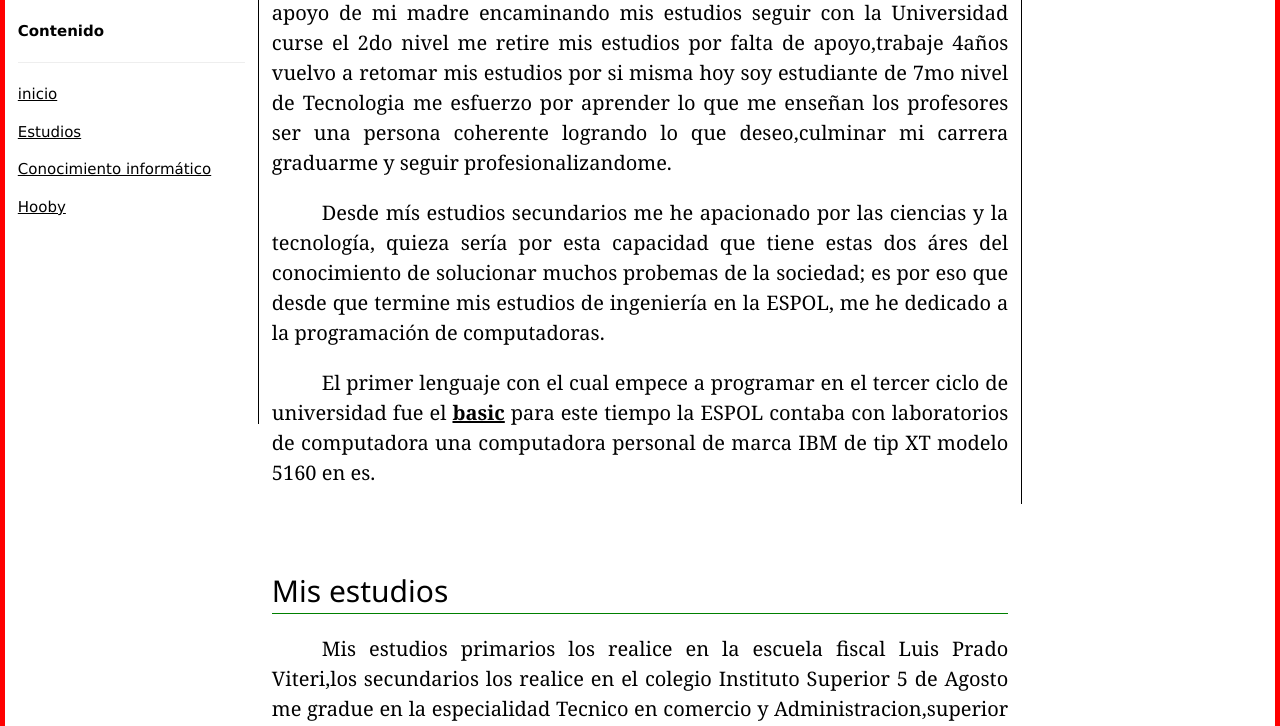
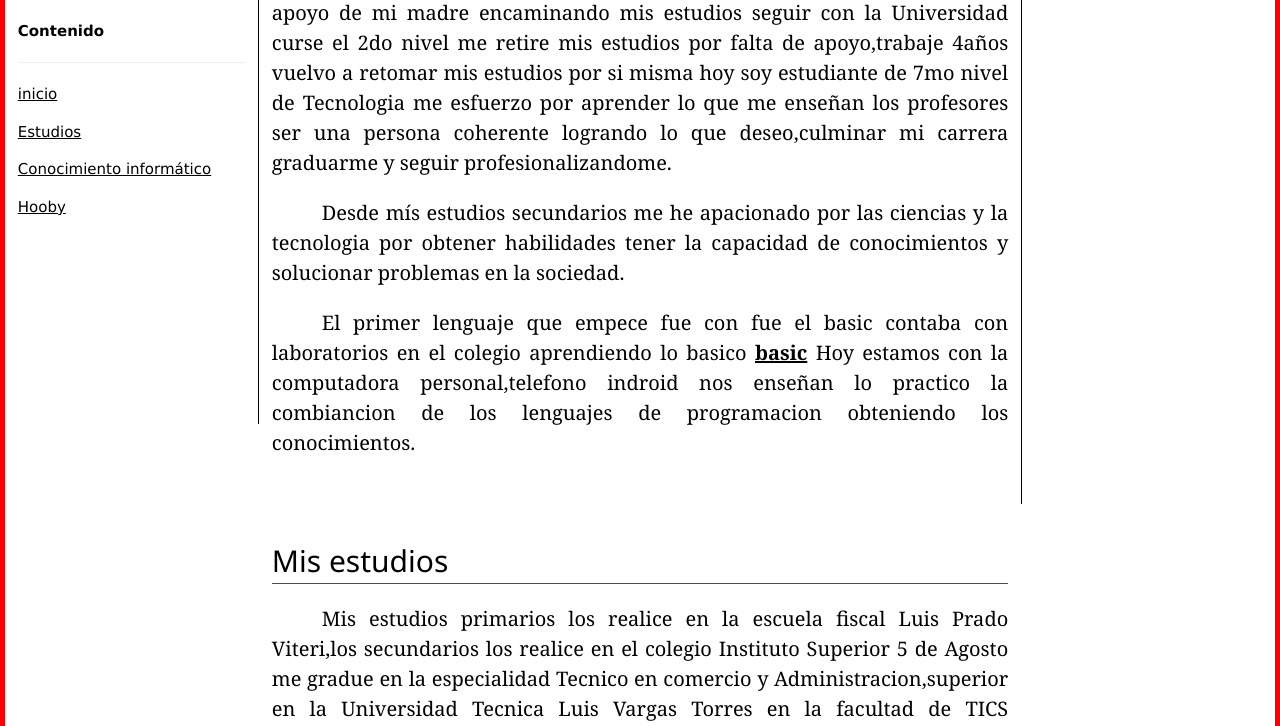
Before and after one commit to Mariavalverde2022/ValverdeMariaJose, a PHP site: page / in a window 1280 px wide. Shown: the part 381-1107 px from the top of the page. Run offline with PHP 8.4, Linux system fonts and the light colour scheme.

Commit message:
cambio de informacion

```diff
--- a/index.php
+++ b/index.php
@@ -25,8 +25,8 @@ include("marco-right.php");
   <div style="width: 100%; height:100%;" >
            <div  style="text-align:justify; font-size: 20px;">
                    <p class="eys-parrafo">Hola, yo soy Maria Jose Valverde Bautista, naci en Esmeraldas-Ecuador,el 16 de Octubre de 1995 mis padres son Esneda Bautista,Jose Valverde mis hermanos son:Jose Elias Sosa,Shirley Sosa,FernandaSosa,Ana Valverde,Diana Valverde.Desde mi niñez resido en la provincia de Esmeraldas estudie la primaria,la secundaria termine el bachillerato con apoyo de mi madre encaminando mis estudios seguir con la Universidad curse el 2do nivel me retire mis estudios por falta de apoyo,trabaje 4años vuelvo a retomar mis estudios por si misma hoy soy estudiante de 7mo nivel de Tecnologia me esfuerzo por aprender lo que me enseñan los profesores ser una persona coherente logrando lo que deseo,culminar mi carrera graduarme y seguir profesionalizandome. </p>
-                   <p class="eys-parrafo">Desde mís estudios secundarios me he apacionado por las ciencias y la tecnología, quieza sería  por esta capacidad que tiene estas dos áres del conocimiento de solucionar muchos probemas de la sociedad; es por eso que desde que termine mis estudios de ingeniería en la ESPOL, me he dedicado a la programación de computadoras. </p>
-<p class="eys-parrafo"> El primer lenguaje con el cual empece a programar en el tercer ciclo de universidad fue el <b><a href="https://en.wikipedia.org/wiki/BASIC"> basic</a></b>  para este tiempo la ESPOL contaba con laboratorios de computadora  una computadora personal de marca IBM de tip XT modelo 5160  en es.</p>
+                   <p class="eys-parrafo">Desde mís estudios secundarios me he apacionado por las ciencias y la tecnologia por obtener habilidades tener la capacidad de conocimientos y solucionar problemas en la sociedad. </p>
+<p class="eys-parrafo"> El primer lenguaje que empece fue con fue el basic contaba con laboratorios en el colegio aprendiendo lo basico <b><a href="https://en.wikipedia.org/wiki/BASIC"> basic</a></b>  Hoy estamos con la computadora personal,telefono indroid  nos enseñan lo  practico  la combiancion de los lenguajes de programacion obteniendo los conocimientos.</p>
 
    <div id="blog-seccion2"  style="height: 50px;"></div>
 
```
